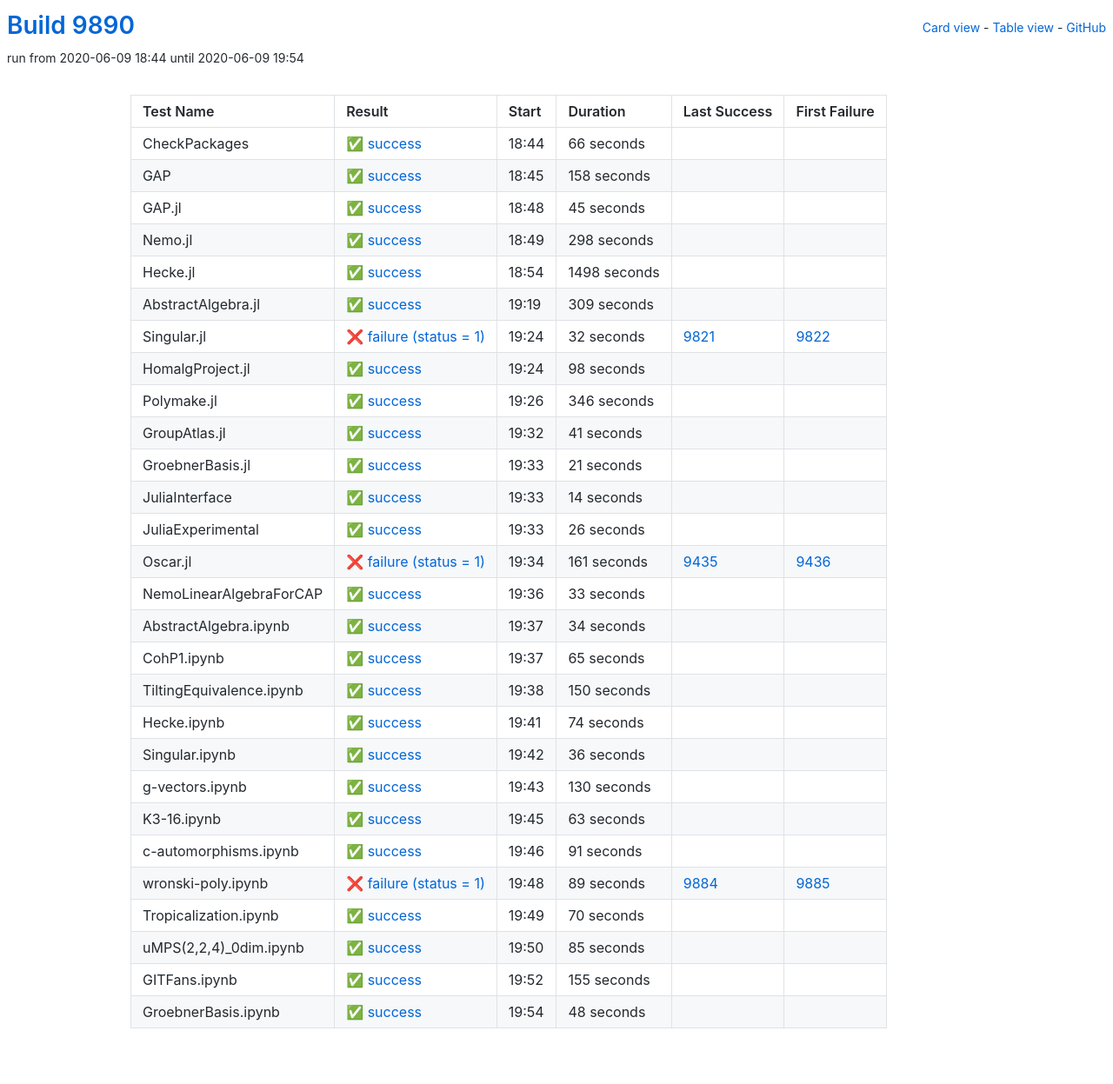
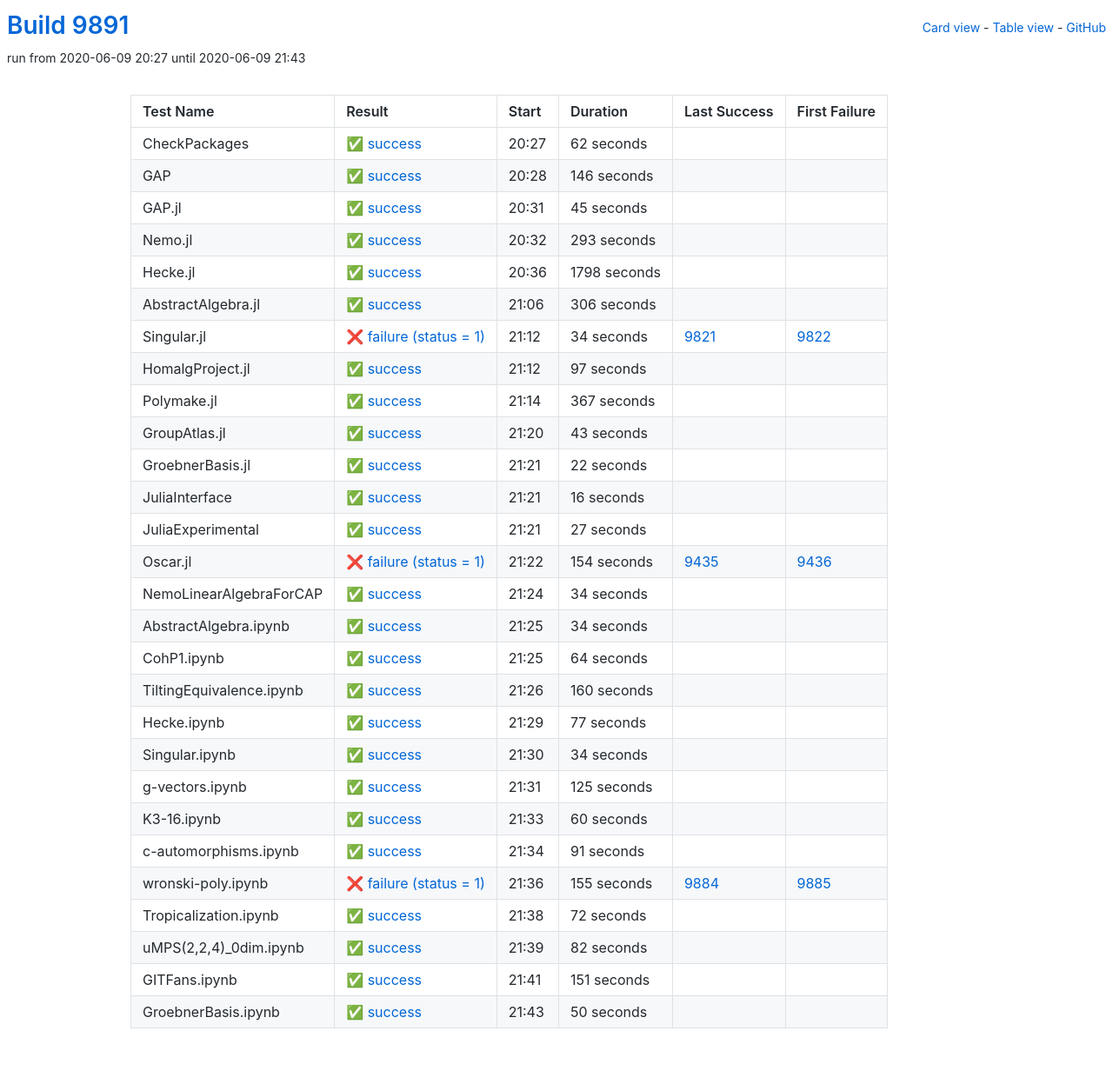
Before and after one commit to oscar-system/oscar-ci-status, a Jekyll site: the page built from table.html, in a window 1280 px wide. Shown: the whole page at 87% size. Built offline with Jekyll 4.4.1, drawn with Linux system fonts in a browser that asks for light colours.

Commit message:
Build 9891

```diff
--- a/_data/ci.yml
+++ b/_data/ci.yml
@@ -1,29 +1,29 @@
-build: 9890
-build_url: https://oscarci.mathematik.uni-kl.de/job/oscar/9890/
+build: 9891
+build_url: https://oscarci.mathematik.uni-kl.de/job/oscar/9891/
 job: oscar
 tests:
-- duration: 66
+- duration: 62
   exitcode: 0
   first_failure: false
   first_failure_url: null
   id: checkpackages
   last_success: false
   last_success_url: null
-  log: https://oscarci.mathematik.uni-kl.de/job/oscar/9890/artifact/logs/build-9890/CheckPackages.log
+  log: https://oscarci.mathematik.uni-kl.de/job/oscar/9891/artifact/logs/build-9891/CheckPackages.log
   name: CheckPackages
-  start: 2020-06-09 18:44
+  start: 2020-06-09 20:27
   status: success
   success: true
-- duration: 158
+- duration: 146
   exitcode: 0
   first_failure: false
   first_failure_url: null
   id: gap
   last_success: false
   last_success_url: null
-  log: https://oscarci.mathematik.uni-kl.de/job/oscar/9890/artifact/logs/build-9890/GAP.log
+  log: https://oscarci.mathematik.uni-kl.de/job/oscar/9891/artifact/logs/build-9891/GAP.log
   name: GAP
-  start: 2020-06-09 18:45
+  start: 2020-06-09 20:28
   status: success
   success: true
 - duration: 45
@@ -33,153 +33,153 @@
   id: gap-jl
   last_success: false
   last_success_url: null
-  log: https://oscarci.mathematik.uni-kl.de/job/oscar/9890/artifact/logs/build-9890/GAP.jl.log
+  log: https://oscarci.mathematik.uni-kl.de/job/oscar/9891/artifact/logs/build-9891/GAP.jl.log
   name: GAP.jl
-  start: 2020-06-09 18:48
+  start: 2020-06-09 20:31
   status: success
   success: true
-- duration: 298
+- duration: 293
   exitcode: 0
   first_failure: false
   first_failure_url: null
   id: nemo-jl
   last_success: false
   last_success_url: null
-  log: https://oscarci.mathematik.uni-kl.de/job/oscar/9890/artifact/logs/build-9890/Nemo.jl.log
+  log: https://oscarci.mathematik.uni-kl.de/job/oscar/9891/artifact/logs/build-9891/Nemo.jl.log
   name: Nemo.jl
-  start: 2020-06-09 18:49
+  start: 2020-06-09 20:32
   status: success
   success: true
-- duration: 1498
+- duration: 1798
   exitcode: 0
   first_failure: false
   first_failure_url: null
   id: hecke-jl
   last_success: false
   last_success_url: null
-  log: https://oscarci.mathematik.uni-kl.de/job/oscar/9890/artifact/logs/build-9890/Hecke.jl.log
+  log: https://oscarci.mathematik.uni-kl.de/job/oscar/9891/artifact/logs/build-9891/Hecke.jl.log
   name: Hecke.jl
-  start: 2020-06-09 18:54
+  start: 2020-06-09 20:36
   status: success
   success: true
-- duration: 309
+- duration: 306
   exitcode: 0
   first_failure: false
   first_failure_url: null
   id: abstractalgebra-jl
   last_success: false
   last_success_url: null
-  log: https://oscarci.mathematik.uni-kl.de/job/oscar/9890/artifact/logs/build-9890/AbstractAlgebra.jl.log
+  log: https://oscarci.mathematik.uni-kl.de/job/oscar/9891/artifact/logs/build-9891/AbstractAlgebra.jl.log
   name: AbstractAlgebra.jl
-  start: 2020-06-09 19:19
+  start: 2020-06-09 21:06
   status: success
   success: true
-- duration: 32
+- duration: 34
   exitcode: 1
   first_failure: 9822
   first_failure_url: https://oscarci.mathematik.uni-kl.de/job/oscar/9822/
   id: singular-jl
   last_success: 9821
   last_success_url: https://oscarci.mathematik.uni-kl.de/job/oscar/9821/
-  log: https://oscarci.mathematik.uni-kl.de/job/oscar/9890/artifact/logs/build-9890/Singular.jl.log
+  log: https://oscarci.mathematik.uni-kl.de/job/oscar/9891/artifact/logs/build-9891/Singular.jl.log
   name: Singular.jl
-  start: 2020-06-09 19:24
+  start: 2020-06-09 21:12
   status: failure
   success: false
-- duration: 98
+- duration: 97
   exitcode: 0
   first_failure: false
   first_failure_url: null
   id: homalgproject-jl
   last_success: false
   last_success_url: null
-  log: https://oscarci.mathematik.uni-kl.de/job/oscar/9890/artifact/logs/build-9890/HomalgProject.jl.log
+  log: https://oscarci.mathematik.uni-kl.de/job/oscar/9891/artifact/logs/build-9891/HomalgProject.jl.log
   name: HomalgProject.jl
-  start: 2020-06-09 19:24
+  start: 2020-06-09 21:12
   status: success
   success: true
-- duration: 346
+- duration: 367
   exitcode: 0
   first_failure: false
   first_failure_url: null
   id: polymake-jl
   last_success: false
   last_success_url: null
-  log: https://oscarci.mathematik.uni-kl.de/job/oscar/9890/artifact/logs/build-9890/Polymake.jl.log
+  log: https://oscarci.mathematik.uni-kl.de/job/oscar/9891/artifact/logs/build-9891/Polymake.jl.log
   name: Polymake.jl
-  start: 2020-06-09 19:26
+  start: 2020-06-09 21:14
   status: success
   success: true
-- duration: 41
+- duration: 43
   exitcode: 0
   first_failure: false
   first_failure_url: null
   id: groupatlas-jl
   last_success: false
   last_success_url: null
-  log: https://oscarci.mathematik.uni-kl.de/job/oscar/9890/artifact/logs/build-9890/GroupAtlas.jl.log
+  log: https://oscarci.mathematik.uni-kl.de/job/oscar/9891/artifact/logs/build-9891/GroupAtlas.jl.log
   name: GroupAtlas.jl
-  start: 2020-06-09 19:32
+  start: 2020-06-09 21:20
   status: success
   success: true
-- duration: 21
+- duration: 22
   exitcode: 0
   first_failure: false
   first_failure_url: null
   id: groebnerbasis-jl
   last_success: false
   last_success_url: null
-  log: https://oscarci.mathematik.uni-kl.de/job/oscar/9890/artifact/logs/build-9890/GroebnerBasis.jl.log
+  log: https://oscarci.mathematik.uni-kl.de/job/oscar/9891/artifact/logs/build-9891/GroebnerBasis.jl.log
   name: GroebnerBasis.jl
-  start: 2020-06-09 19:33
+  start: 2020-06-09 21:21
   status: success
   success: true
-- duration: 14
+- duration: 16
   exitcode: 0
   first_failure: false
   first_failure_url: null
   id: juliainterface
   last_success: false
   last_success_url: null
-  log: https://oscarci.mathematik.uni-kl.de/job/oscar/9890/artifact/logs/build-9890/JuliaInterface.log
+  log: https://oscarci.mathematik.uni-kl.de/job/oscar/9891/artifact/logs/build-9891/JuliaInterface.log
   name: JuliaInterface
-  start: 2020-06-09 19:33
+  start: 2020-06-09 21:21
   status: success
   success: true
-- duration: 26
+- duration: 27
   exitcode: 0
   first_failure: false
   first_failure_url: null
   id: juliaexperimental
   last_success: false
   last_success_url: null
-  log: https://oscarci.mathematik.uni-kl.de/job/oscar/9890/artifact/logs/build-9890/JuliaExperimental.log
+  log: https://oscarci.mathematik.uni-kl.de/job/oscar/9891/artifact/logs/build-9891/JuliaExperimental.log
   name: JuliaExperimental
-  start: 2020-06-09 19:33
+  start: 2020-06-09 21:21
   status: success
   success: true
-- duration: 161
+- duration: 154
   exitcode: 1
   first_failure: 9436
   first_failure_url: https://oscarci.mathematik.uni-kl.de/job/oscar/9436/
   id: oscar-jl
   last_success: 9435
   last_success_url: https://oscarci.mathematik.uni-kl.de/job/oscar/9435/
-  log: https://oscarci.mathematik.uni-kl.de/job/oscar/9890/artifact/logs/build-9890/Oscar.jl.log
+  log: https://oscarci.mathematik.uni-kl.de/job/oscar/9891/artifact/logs/build-9891/Oscar.jl.log
   name: Oscar.jl
-  start: 2020-06-09 19:34
+  start: 2020-06-09 21:22
   status: failure
   success: false
-- duration: 33
+- duration: 34
   exitcode: 0
   first_failure: false
   first_failure_url: null
   id: nemolinearalgebraforcap
   last_success: false
   last_success_url: null
-  log: https://oscarci.mathematik.uni-kl.de/job/oscar/9890/artifact/logs/build-9890/NemoLinearAlgebraForCAP.log
+  log: https://oscarci.mathematik.uni-kl.de/job/oscar/9891/artifact/logs/build-9891/NemoLinearAlgebraForCAP.log
   name: NemoLinearAlgebraForCAP
-  start: 2020-06-09 19:36
+  start: 2020-06-09 21:24
   status: success
   success: true
 - duration: 34
@@ -189,81 +189,81 @@
   id: abstractalgebra-ipynb
   last_success: false
   last_success_url: null
-  log: https://oscarci.mathematik.uni-kl.de/job/oscar/9890/artifact/logs/build-9890/AbstractAlgebra.ipynb.log
+  log: https://oscarci.mathematik.uni-kl.de/job/oscar/9891/artifact/logs/build-9891/AbstractAlgebra.ipynb.log
   name: AbstractAlgebra.ipynb
-  start: 2020-06-09 19:37
+  start: 2020-06-09 21:25
   status: success
   success: true
-- duration: 65
+- duration: 64
   exitcode: 0
   first_failure: false
   first_failure_url: null
   id: cohp1-ipynb
   last_success: false
   last_success_url: null
-  log: https://oscarci.mathematik.uni-kl.de/job/oscar/9890/artifact/logs/build-9890/CohP1.ipynb.log
+  log: https://oscarci.mathematik.uni-kl.de/job/oscar/9891/artifact/logs/build-9891/CohP1.ipynb.log
   name: CohP1.ipynb
-  start: 2020-06-09 19:37
+  start: 2020-06-09 21:25
   status: success
   success: true
-- duration: 150
+- duration: 160
   exitcode: 0
   first_failure: false
   first_failure_url: null
   id: tiltingequivalence-ipynb
   last_success: false
   last_success_url: null
-  log: https://oscarci.mathematik.uni-kl.de/job/oscar/9890/artifact/logs/build-9890/TiltingEquivalence.ipynb.log
+  log: https://oscarci.mathematik.uni-kl.de/job/oscar/9891/artifact/logs/build-9891/TiltingEquivalence.ipynb.log
   name: TiltingEquivalence.ipynb
-  start: 2020-06-09 19:38
+  start: 2020-06-09 21:26
   status: success
   success: true
-- duration: 74
+- duration: 77
   exitcode: 0
   first_failure: false
   first_failure_url: null
   id: hecke-ipynb
   last_success: false
   last_success_url: null
-  log: https://oscarci.mathematik.uni-kl.de/job/oscar/9890/artifact/logs/build-9890/Hecke.ipynb.log
+  log: https://oscarci.mathematik.uni-kl.de/job/oscar/9891/artifact/logs/build-9891/Hecke.ipynb.log
   name: Hecke.ipynb
-  start: 2020-06-09 19:41
+  start: 2020-06-09 21:29
   status: success
   success: true
-- duration: 36
+- duration: 34
   exitcode: 0
   first_failure: false
   first_failure_url: null
   id: singular-ipynb
   last_success: false
   last_success_url: null
-  log: https://oscarci.mathematik.uni-kl.de/job/oscar/9890/artifact/logs/build-9890/Singular.ipynb.log
+  log: https://oscarci.mathematik.uni-kl.de/job/oscar/9891/artifact/logs/build-9891/Singular.ipynb.log
   name: Singular.ipynb
-  start: 2020-06-09 19:42
+  start: 2020-06-09 21:30
   status: success
   success: true
-- duration: 130
+- duration: 125
   exitcode: 0
   first_failure: false
   first_failure_url: null
   id: g-vectors-ipynb
   last_success: false
   last_success_url: null
-  log: https://oscarci.mathematik.uni-kl.de/job/oscar/9890/artifact/logs/build-9890/g-vectors.ipynb.log
+  log: https://oscarci.mathematik.uni-kl.de/job/oscar/9891/artifact/logs/build-9891/g-vectors.ipynb.log
   name: g-vectors.ipynb
-  start: 2020-06-09 19:43
+  start: 2020-06-09 21:31
   status: success
   success: true
-- duration: 63
+- duration: 60
   exitcode: 0
   first_failure: false
   first_failure_url: null
   id: k3-16-ipynb
   last_success: false
   last_success_url: null
-  log: https://oscarci.mathematik.uni-kl.de/job/oscar/9890/artifact/logs/build-9890/K3-16.ipynb.log
+  log: https://oscarci.mathematik.uni-kl.de/job/oscar/9891/artifact/logs/build-9891/K3-16.ipynb.log
   name: K3-16.ipynb
-  start: 2020-06-09 19:45
+  start: 2020-06-09 21:33
   status: success
   success: true
 - duration: 91
@@ -273,68 +273,68 @@
   id: c-automorphisms-ipynb
   last_success: false
   last_success_url: null
-  log: https://oscarci.mathematik.uni-kl.de/job/oscar/9890/artifact/logs/build-9890/c-automorphisms.ipynb.log
+  log: https://oscarci.mathematik.uni-kl.de/job/oscar/9891/artifact/logs/build-9891/c-automorphisms.ipynb.log
   name: c-automorphisms.ipynb
-  start: 2020-06-09 19:46
+  start: 2020-06-09 21:34
   status: success
   success: true
-- duration: 89
+- duration: 155
   exitcode: 1
   first_failure: 9885
   first_failure_url: https://oscarci.mathematik.uni-kl.de/job/oscar/9885/
   id: wronski-poly-ipynb
   last_success: 9884
   last_success_url: https://oscarci.mathematik.uni-kl.de/job/oscar/9884/
-  log: https://oscarci.mathematik.uni-kl.de/job/oscar/9890/artifact/logs/build-9890/wronski-poly.ipynb.log
+  log: https://oscarci.mathematik.uni-kl.de/job/oscar/9891/artifact/logs/build-9891/wronski-poly.ipynb.log
   name: wronski-poly.ipynb
-  start: 2020-06-09 19:48
+  start: 2020-06-09 21:36
   status: failure
   success: false
-- duration: 70
+- duration: 72
   exitcode: 0
   first_failure: false
   first_failure_url: null
   id: tropicalization-ipynb
   last_success: false
   last_success_url: null
-  log: https://oscarci.mathematik.uni-kl.de/job/oscar/9890/artifact/logs/build-9890/Tropicalization.ipynb.log
+  log: https://oscarci.mathematik.uni-kl.de/job/oscar/9891/artifact/logs/build-9891/Tropicalization.ipynb.log
   name: Tropicalization.ipynb
-  start: 2020-06-09 19:49
+  start: 2020-06-09 21:38
   status: success
   success: true
-- duration: 85
+- duration: 82
   exitcode: 0
   first_failure: false
   first_failure_url: null
   id: umps-2-2-4-0dim-ipynb
   last_success: false
   last_success_url: null
-  log: https://oscarci.mathematik.uni-kl.de/job/oscar/9890/artifact/logs/build-9890/uMPS-2-2-4-_0dim.ipynb.log
+  log: https://oscarci.mathematik.uni-kl.de/job/oscar/9891/artifact/logs/build-9891/uMPS-2-2-4-_0dim.ipynb.log
   name: uMPS(2,2,4)_0dim.ipynb
-  start: 2020-06-09 19:50
+  start: 2020-06-09 21:39
   status: success
   success: true
-- duration: 155
+- duration: 151
   exitcode: 0
   first_failure: false
   first_failure_url: null
   id: gitfans-ipynb
   last_success: false
   last_success_url: null
-  log: https://oscarci.mathematik.uni-kl.de/job/oscar/9890/artifact/logs/build-9890/GITFans.ipynb.log
+  log: https://oscarci.mathematik.uni-kl.de/job/oscar/9891/artifact/logs/build-9891/GITFans.ipynb.log
   name: GITFans.ipynb
-  start: 2020-06-09 19:52
+  start: 2020-06-09 21:41
   status: success
   success: true
-- duration: 48
+- duration: 50
   exitcode: 0
   first_failure: false
   first_failure_url: null
   id: groebnerbasis-ipynb
   last_success: false
   last_success_url: null
-  log: https://oscarci.mathematik.uni-kl.de/job/oscar/9890/artifact/logs/build-9890/GroebnerBasis.ipynb.log
+  log: https://oscarci.mathematik.uni-kl.de/job/oscar/9891/artifact/logs/build-9891/GroebnerBasis.ipynb.log
   name: GroebnerBasis.ipynb
-  start: 2020-06-09 19:54
+  start: 2020-06-09 21:43
   status: success
   success: true
```
Also changed, not shown: README.md.
